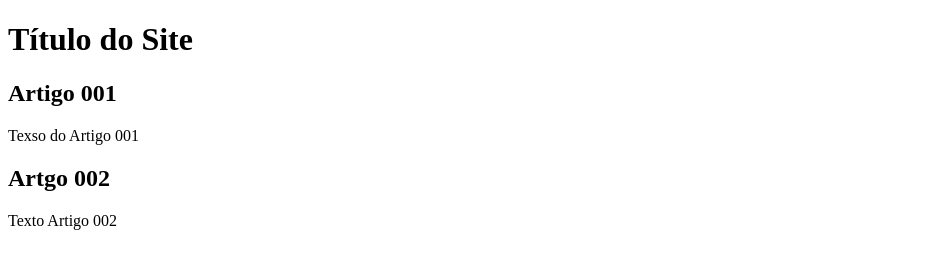
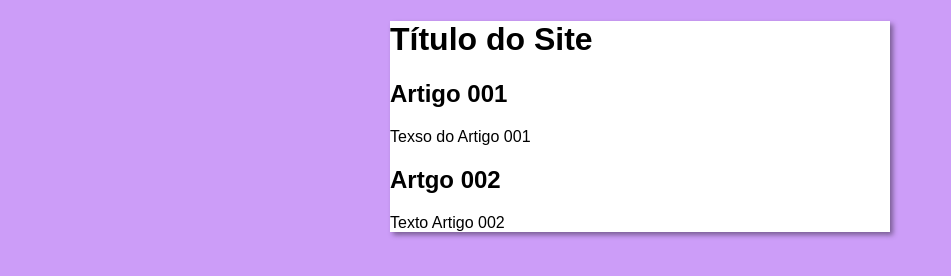
Before and after one commit to arthurvieira12/Projeto-site, a plain HTML site: page index.html in a window 1280 px wide. Shown: the whole page, without its empty margins (0-951 px from the left). Drawn offline with Linux system fonts and the light colour scheme.

Commit message:
iniciei o desing

```diff
--- /dev/null
+++ b/estilos/style.css
@@ -0,0 +1,15 @@
+*{
+    font-family: Arial, Helvetica, sans-serif;
+}
+
+body{
+    background-color: rgb(204, 157, 248);
+
+}
+
+main{
+    background-color: white;
+    width: 500px;
+    margin:auto;
+    box-shadow: 3px 3px 5px rgba(0, 0, 0, 0.402) ;
+}
--- a/index.html
+++ b/index.html
@@ -4,6 +4,7 @@
     <meta charset="UTF-8">
     <meta name="viewport" content="width=device-width, initial-scale=1.0">
     <title>Título do Site</title>
+    <link rel="stylesheet" href="estilos/style.css">
 </head>
 <body>
     <main>
```
